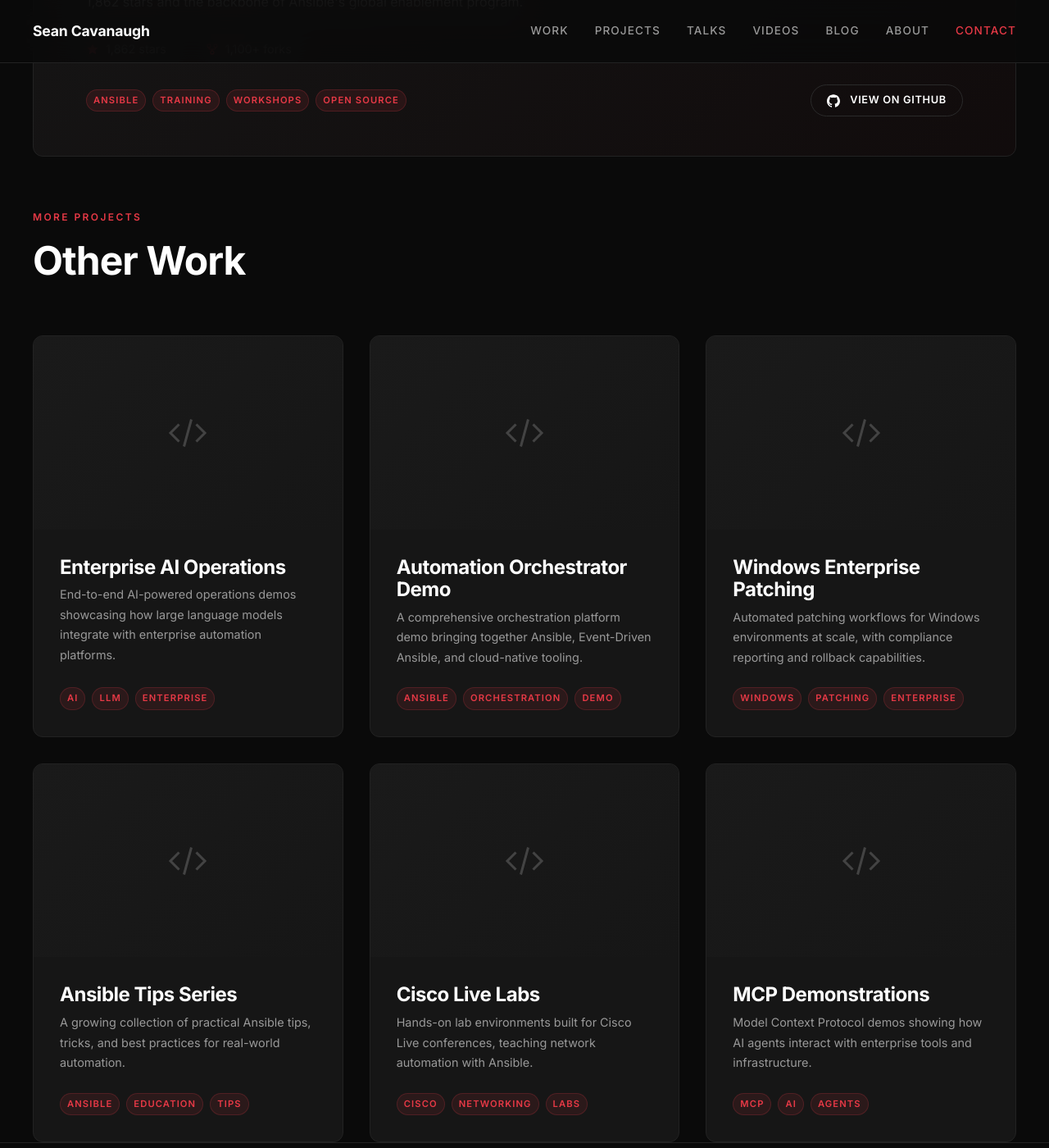
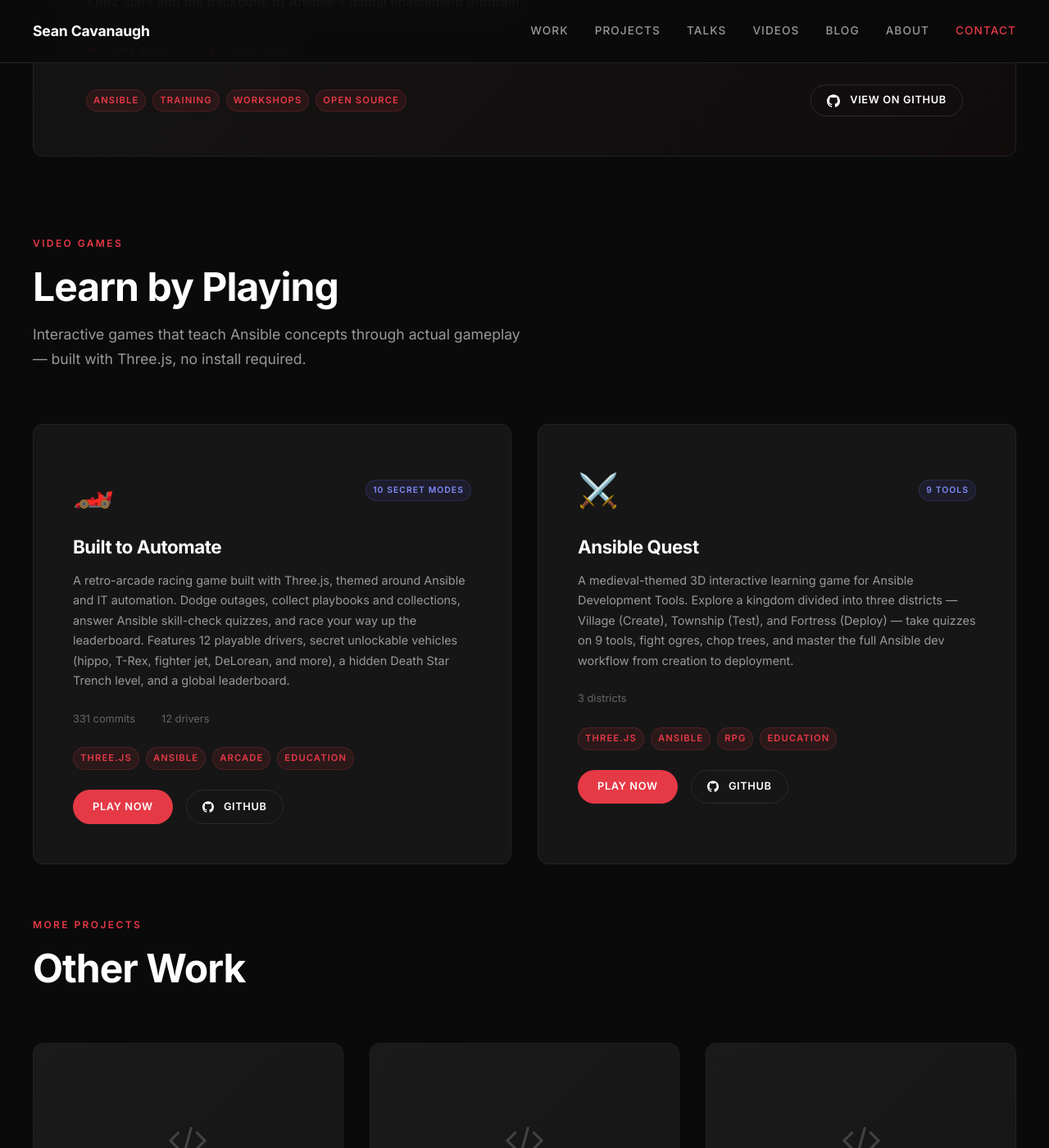
Before and after one commit to IPvSean/cavanaugh.pro, a Jekyll site: the page built from pages/projects.html, in a window 1280 px wide and 1400 px high, scrolled down 1378 px. Shown: the whole window at 82% size. Built offline with Jekyll 4.4.1, drawn with Linux system fonts in a browser that asks for light colours.

Commit message:
Add Video Games section to projects page
New "Learn by Playing" section with Built to Automate (retro-arcade
racing, 12 drivers, 10 secret modes) and Ansible Quest (medieval RPG,
9 dev tools, 3 districts). Game cards with Play Now buttons linking
to GitHub Pages. Also updated both repo descriptions on GitHub via
gh CLI to match their READMEs.

Co-authored-by: Cursor <cursoragent@cursor.com>

```diff
--- /dev/null
+++ b/_data/games.yml
@@ -0,0 +1,22 @@
+- title: "Built to Automate"
+  repo: "ansible-f1"
+  description: "A retro-arcade racing game built with Three.js, themed around Ansible and IT automation. Dodge outages, collect playbooks and collections, answer Ansible skill-check quizzes, and race your way up the leaderboard. Features 12 playable drivers, secret unlockable vehicles (hippo, T-Rex, fighter jet, DeLorean, and more), a hidden Death Star Trench level, and a global leaderboard."
+  tags: ["Three.js", "Ansible", "Arcade", "Education"]
+  github: "https://github.com/ansible-tmm/ansible-f1"
+  play: "https://ansible-tmm.github.io/ansible-f1/"
+  emoji: "🏎️"
+  stats:
+    commits: "331"
+    drivers: "12"
+    secret_modes: "10"
+
+- title: "Ansible Quest"
+  repo: "ansible-quest"
+  description: "A medieval-themed 3D interactive learning game for Ansible Development Tools. Explore a kingdom divided into three districts — Village (Create), Township (Test), and Fortress (Deploy) — take quizzes on 9 tools, fight ogres, chop trees, and master the full Ansible dev workflow from creation to deployment."
+  tags: ["Three.js", "Ansible", "RPG", "Education"]
+  github: "https://github.com/ansible-tmm/ansible-quest"
+  play: "https://ansible-tmm.github.io/ansible-quest/"
+  emoji: "⚔️"
+  stats:
+    tools_covered: "9"
+    districts: "3"
--- a/assets/css/main.css
+++ b/assets/css/main.css
@@ -893,6 +893,113 @@ p {
   .project-featured-footer {
     flex-direction: column;
     align-items: flex-start;
+  }
+}
+
+/* ---- Video Games Grid ---- */
+
+.games-grid {
+  display: grid;
+  grid-template-columns: repeat(auto-fill, minmax(400px, 1fr));
+  gap: var(--space-xl);
+}
+
+.game-card {
+  border-radius: var(--radius-lg);
+  padding: var(--space-2xl);
+  background: var(--color-bg-card);
+  border: 1px solid var(--color-border);
+  transition: all var(--transition-base);
+  position: relative;
+  overflow: hidden;
+}
+
+.game-card::before {
+  content: '';
+  position: absolute;
+  top: 0;
+  left: 0;
+  right: 0;
+  height: 3px;
+  background: linear-gradient(90deg, var(--color-accent), #6366f1, #8b5cf6);
+  opacity: 0;
+  transition: opacity var(--transition-base);
+}
+
+.game-card:hover {
+  border-color: var(--color-border-light);
+  transform: translateY(-4px);
+  box-shadow: 0 20px 60px rgba(0, 0, 0, 0.3);
+}
+
+.game-card:hover::before {
+  opacity: 1;
+}
+
+.game-card-header {
+  display: flex;
+  align-items: center;
+  justify-content: space-between;
+  margin-bottom: var(--space-lg);
+}
+
+.game-card-emoji {
+  font-size: 2.5rem;
+}
+
+.game-card-badges {
+  display: flex;
+  gap: var(--space-sm);
+}
+
+.game-badge {
+  font-size: 0.65rem;
+  font-weight: 600;
+  text-transform: uppercase;
+  letter-spacing: 0.1em;
+  padding: var(--space-xs) var(--space-sm);
+  border-radius: var(--radius-full);
+  background: rgba(99, 102, 241, 0.1);
+  color: #818cf8;
+  border: 1px solid rgba(99, 102, 241, 0.2);
+}
+
+.game-card h3 {
+  color: var(--color-white);
+  font-size: 1.4rem;
+  margin-bottom: var(--space-md);
+}
+
+.game-card > p {
+  font-size: 0.9rem;
+  line-height: 1.7;
+  color: var(--color-text-secondary);
+  margin-bottom: var(--space-lg);
+}
+
+.game-card-stats {
+  display: flex;
+  gap: var(--space-xl);
+  margin-bottom: var(--space-lg);
+  font-size: 0.8rem;
+  color: var(--color-text-muted);
+}
+
+.game-card-stats span {
+  display: flex;
+  align-items: center;
+  gap: var(--space-xs);
+}
+
+.game-card-actions {
+  display: flex;
+  gap: var(--space-md);
+  flex-wrap: wrap;
+}
+
+@media (max-width: 480px) {
+  .games-grid {
+    grid-template-columns: 1fr;
   }
 }
 
--- a/pages/projects.html
+++ b/pages/projects.html
@@ -62,6 +62,57 @@ permalink: /projects/
     </a>
     {% endfor %}
 
+    <!-- Video Games -->
+    {% if site.data.games.size > 0 %}
+    <div class="section-header" style="margin-top: var(--space-4xl);">
+      <span class="section-label">Video Games</span>
+      <h2>Learn by Playing</h2>
+      <p>Interactive games that teach Ansible concepts through actual gameplay — built with Three.js, no install required.</p>
+    </div>
+    <div class="games-grid">
+      {% for game in site.data.games %}
+      <div class="game-card">
+        <div class="game-card-header">
+          <span class="game-card-emoji">{{ game.emoji }}</span>
+          <div class="game-card-badges">
+            {% if game.stats.secret_modes %}
+            <span class="game-badge">{{ game.stats.secret_modes }} secret modes</span>
+            {% endif %}
+            {% if game.stats.tools_covered %}
+            <span class="game-badge">{{ game.stats.tools_covered }} tools</span>
+            {% endif %}
+          </div>
+        </div>
+        <h3>{{ game.title }}</h3>
+        <p>{{ game.description }}</p>
+        <div class="game-card-stats">
+          {% if game.stats.commits %}
+          <span>{{ game.stats.commits }} commits</span>
+          {% endif %}
+          {% if game.stats.drivers %}
+          <span>{{ game.stats.drivers }} drivers</span>
+          {% endif %}
+          {% if game.stats.districts %}
+          <span>{{ game.stats.districts }} districts</span>
+          {% endif %}
+        </div>
+        <div class="project-tags" style="margin-bottom: var(--space-lg);">
+          {% for tag in game.tags %}
+          <span class="tag">{{ tag }}</span>
+          {% endfor %}
+        </div>
+        <div class="game-card-actions">
+          <a href="{{ game.play }}" target="_blank" rel="noopener" class="btn btn-primary" style="font-size: 0.8rem; padding: 0.6rem 1.5rem;">Play Now</a>
+          <a href="{{ game.github }}" target="_blank" rel="noopener" class="btn btn-outline" style="font-size: 0.8rem; padding: 0.6rem 1.2rem;">
+            <svg viewBox="0 0 24 24" fill="currentColor" width="14" height="14" style="margin-right: 4px;"><path d="M12 .297c-6.63 0-12 5.373-12 12 0 5.303 3.438 9.8 8.205 11.385.6.113.82-.258.82-.577 0-.285-.01-1.04-.015-2.04-3.338.724-4.042-1.61-4.042-1.61C4.422 18.07 3.633 17.7 3.633 17.7c-1.087-.744.084-.729.084-.729 1.205.084 1.838 1.236 1.838 1.236 1.07 1.835 2.809 1.305 3.495.998.108-.776.417-1.305.76-1.605-2.665-.3-5.466-1.332-5.466-5.93 0-1.31.465-2.38 1.235-3.22-.135-.303-.54-1.523.105-3.176 0 0 1.005-.322 3.3 1.23.96-.267 1.98-.399 3-.405 1.02.006 2.04.138 3 .405 2.28-1.552 3.285-1.23 3.285-1.23.645 1.653.24 2.873.12 3.176.765.84 1.23 1.91 1.23 3.22 0 4.61-2.805 5.625-5.475 5.92.42.36.81 1.096.81 2.22 0 1.606-.015 2.896-.015 3.286 0 .315.21.69.825.57C20.565 22.092 24 17.592 24 12.297c0-6.627-5.373-12-12-12"/></svg>
+            GitHub
+          </a>
+        </div>
+      </div>
+      {% endfor %}
+    </div>
+    {% endif %}
+
     <!-- Other Projects -->
     {% assign other_projects = site.data.projects | where: "featured", nil %}
     {% if other_projects.size > 0 %}
```
